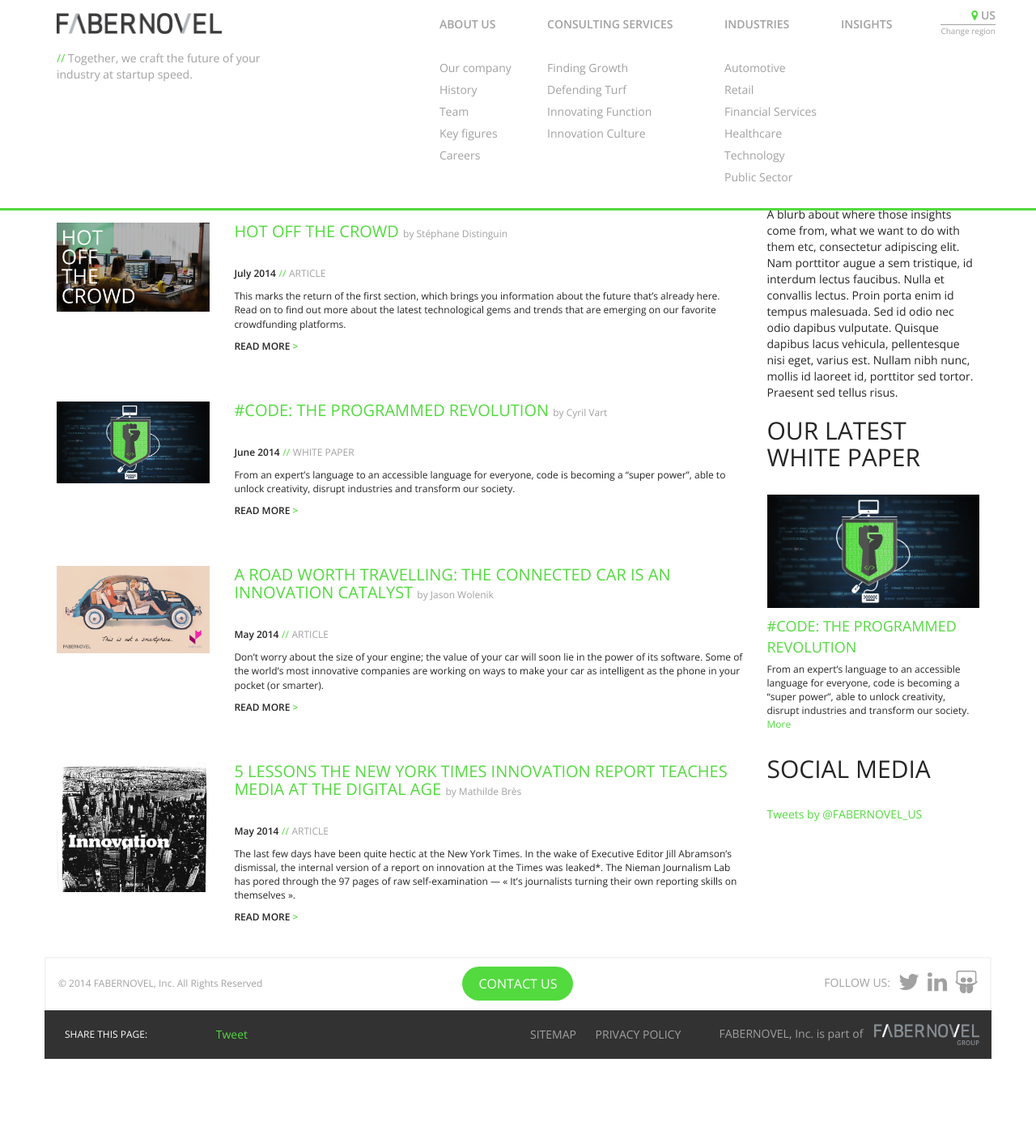
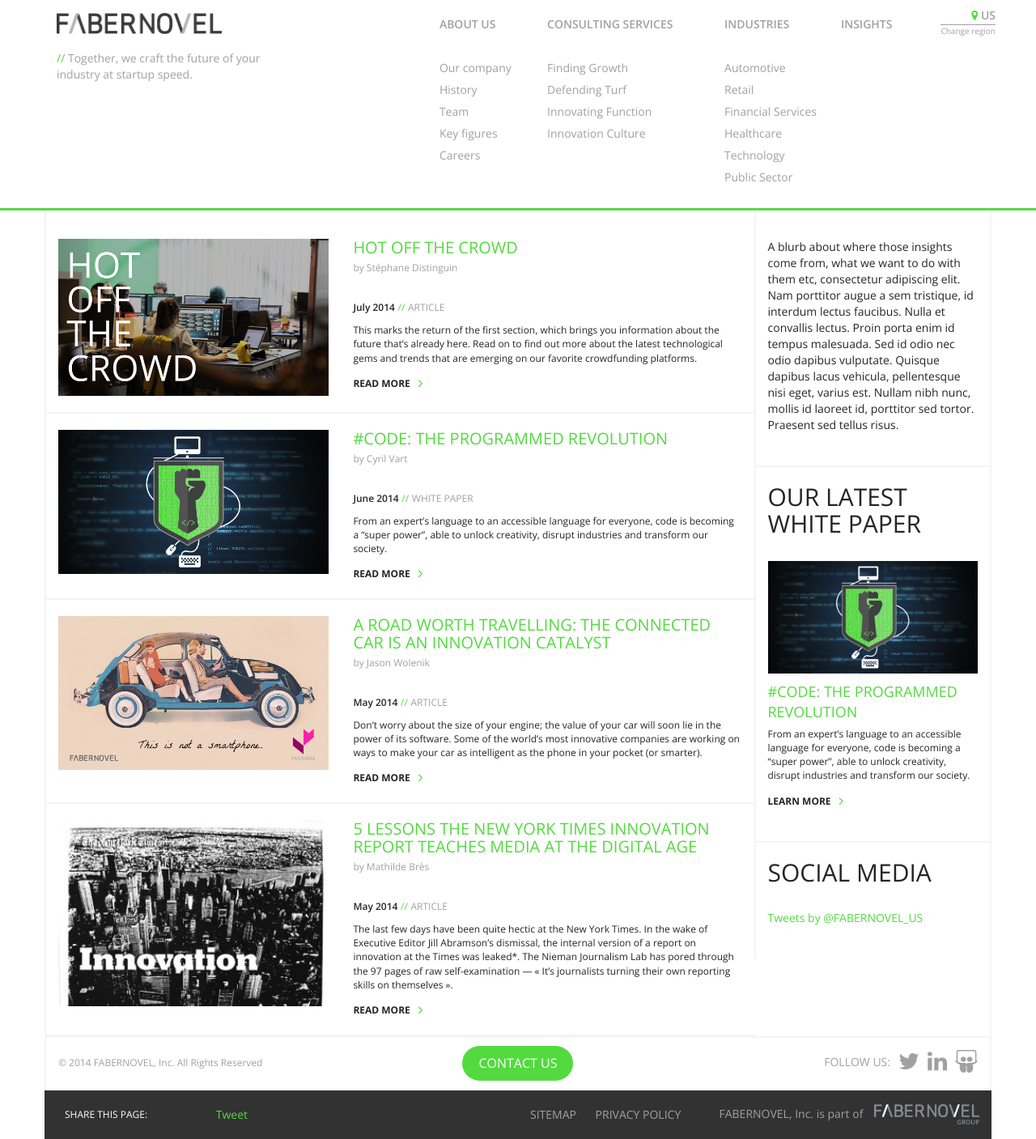
Before and after one commit to jasonwolenik/fabernovel-us, a Jekyll site: the page built from insights/index.html, in a window 1280 px wide. Shown: the whole page at 81% size. Built offline with Jekyll 4.4.1, drawn with Linux system fonts in a browser that asks for light colours; nearby versions of some CDN libraries; comment, search, counter and statistics services are not loaded; before the commit the page ends 1308 px from its top, so only the background shows below that.

Commit message:
add about style and insights

```diff
--- a/_includes/footer.html
+++ b/_includes/footer.html
@@ -27,7 +27,7 @@
           <li><a href="{{ site.baseurl }}/sitemap/">Sitemap</a></li>
           <li><a href="{{ site.baseurl }}/privacy-policy/">Privacy Policy</a></li>
         </ul>
-        <p class="fabernovel-group">FABERNOVEL, Inc. is part of <img src="/img/logo_fabernovel_group.png" width="130"></p>
+        <p class="fabernovel-group">FABERNOVEL, Inc. is part of <img src="{{ site.baseurl }}/img/logo_fabernovel_group.png" width="130"></p>
       </div>
     </div>
   </div>
--- a/_layouts/insights.html
+++ b/_layouts/insights.html
@@ -11,13 +11,13 @@
 
 <div class="container">
 
-	<div class="row">
-		<div class="col-md-9">
+	<div class="row border-row">
+		<div class="col-md-9 padding-top-20">
 			{{ content }}
 		</div>
-		<div class="col-md-3 sidebar insights-sidebar">
-			<div class="row">
-				<div class="col-md-12">
+		<div class="col-md-3 sidebar insights-sidebar padding-top-40">
+			<div class="row fabernovel-border-bottom">
+				<div class="col-md-12 padding-bottom-40">
 					A blurb about where those insights come from, what we want to do with them etc, consectetur adipiscing elit. Nam porttitor augue a sem tristique, id interdum lectus faucibus. Nulla et convallis lectus. Proin porta enim id tempus malesuada. Sed id odio nec odio dapibus vulputate. Quisque dapibus lacus vehicula, pellentesque nisi eget, varius est. Nullam nibh nunc, mollis id laoreet id, porttitor sed tortor. Praesent sed tellus risus.
 				</div>
 			</div>
@@ -28,14 +28,15 @@
 				</div>
 			</div>
 
-			<div class="row">
+			<div class="row fabernovel-border-bottom padding-bottom-40">
 				<div class="col-md-12">
 					{% for post in site.categories.insights %}
 						{% for tag in post.tags %}
 							{% if tag == "White Paper" %}
 								<center><a href="{{ post.url }}"><img src="{{ site.baseurl }}/{{ post.img }}" class="white-paper-img"></a></center>
 								<p class="white-paper-title"><a href="{{ site.baseurl }}{{ post.url }}">{{ post.title }}</a></p>
-								<p class="white-paper-excerpt">{{ post.excerpt }} <a href="{{ site.baseurl }}{{ post.url }}">More</a></p>
+								<p class="white-paper-excerpt">{{ post.excerpt }}</p>
+								<a href="{{ site.baseurl }}{{ post.url }}" class="link-more">Learn More</a>
 								{% break %}
 							{% endif %}
 						{% endfor %}
@@ -48,7 +49,7 @@
 					<h2>Social Media</h2>
 				</div>
 			</div>
-			<div class="row">
+			<div class="row padding-bottom-40">
 				<div class="col-md-12">
 				<a class="twitter-timeline" href="https://twitter.com/FABERNOVEL_US" data-widget-id="502573683949309952">Tweets by @FABERNOVEL_US</a>
 				<script>!function(d,s,id){var js,fjs=d.getElementsByTagName(s)[0],p=/^http:/.test(d.location)?'http':'https';if(!d.getElementById(id)){js=d.createElement(s);js.id=id;js.src=p+"://platform.twitter.com/widgets.js";fjs.parentNode.insertBefore(js,fjs);}}(document,"script","twitter-wjs");</script>
--- a/assets/css/main.css
+++ b/assets/css/main.css
@@ -32,12 +32,24 @@
   border-left:2px solid #f4f4f4;
   border-right:2px solid #f4f4f4;
 }
+.fabernovel-border-left{
+  border-left:2px solid #f4f4f4;
+}
+.fabernovel-border-bottom{
+  border-bottom:2px solid #f4f4f4;
+}
 
 .padding-top-20{
   padding-top: 20px;
 }
 .padding-top-40{
   padding-top: 40px;
+}
+.padding-bottom-20{
+  padding-bottom: 20px;
+}
+.padding-bottom-40{
+  padding-bottom: 40px;
 }
 
 h1, h2, h3{
@@ -495,22 +507,6 @@
   position: absolute;
 }
 
-article .social-nav{
-  margin-top: 20px;
-  list-style-type: none;
-  padding: 0;
-  float: right;
-}
-article .fb-like{
-  margin-top: -20px;
-  position: absolute;
-}
-
-article .social-nav li{
-  display: inline-block;
-  margin-right: 10px;
-}
-
 /* Home */
 .highlights-vertical-box{
   min-height: 500px;
@@ -562,6 +558,10 @@
 
 /* SIDE BAR */
 
+.sidebar{
+  border-left: 2px solid #f4f4f4;
+}
+
 .insights-sidebar .white-paper-img{
   width:100%;
   height:auto;
@@ -581,17 +581,19 @@
 
 /* Index view */
 
-article.article-list{
-  margin-bottom: 30px;
+article.article-list .row{
+  padding-bottom: 20px;
 }
 
 article .article-thumbnail{
-  max-height: 180px;
+  max-height: 250px;
   overflow: hidden;
 }
 
 article .article-thumbnail img{
+  margin: 0;
   margin-top: 20px;
+  margin-bottom: 0;
   height:auto;
   width: 100%;
   position: relative;
@@ -607,6 +609,9 @@
   font-size: 12px;
   text-transform: none;
 }
+.article-list h3 a:hover{
+  color:rgb(37,37,37);
+}
 
 
 
@@ -614,31 +619,99 @@
   color: rgb(37,37,37);
 }
 
-article .post-link{
-  color:#53da3f;
-  font-size: 12px;
-  text-transform: uppercase;
-  font-weight: 600;
+/* Single view */
+
+.article-single{
+  padding-bottom: 40px;
 }
 
-article .post-link a{
-  color:rgb(37,37,37);
-}
-
-/* Single view */
-
-article h2{
+.article-single h2{
   font-size: 35px;
   font-weight: 300;
   text-transform: uppercase;
 }
 
-article .post-author{
+.article-left-sidebar .article-date{
+  margin: 0;
+  font-weight: 600;
+  font-size: 16px;
+}
+
+.article-left-sidebar .article-author{
+  margin: 0;
+  margin-bottom: 20px;
+  text-transform: uppercase;
+  color:#a1a1a1;
+  font-size: 16px;
+}
+
+.article-left-sidebar .social-nav{
+  padding: 0;
+  list-style: none;
+  margin-bottom: 20px;
+}
+
+.article-left-sidebar .social-nav li{
+  margin-bottom: 10px;
+}
+
+/*ABOUT*/
+
+.about-nav{
+  list-style: none;
+  float: right;
+}
+.about-nav li{
+  text-align: right;
+  margin-top: 10px;
+}
+
+.about-nav a{
+  color:#a1a1a1;
+  text-transform: uppercase;
+  padding-right: 12px;
+  font-size: 12px;
+}
+.about-nav a:hover{
+  color:#53da3f;
+}
+.about-nav a.active{
+  color:#53da3f;
+  border:2px solid rgb(37,37,37);
+  border-radius: 20px;
+  padding: 3px 10px;
+}
+
+
+/* SIDEBAR CONTACT */
+.contact-img{
+  width:75px;
+  margin-left: 20px;
+}
+.contact-name{
+  font-weight: 300;
+  font-size:30px;
+  margin-bottom: 0px;
+  margin-left: 20px;
+}
+.contact-title{
   font-size: 12px;
   color:#a1a1a1;
+  text-transform: uppercase;
+  margin-top: 0px;
+  margin-bottom: 20px;
+  margin-left: 20px;
 }
-
-article .dateline{
-  margin-top: 20px;
-  margin-bottom: 50px;
+a.contact-button{
+  color:white;
+  font-size: 12px;
+  font-weight: 600;
+  background-color: #53da3f;
+  border-radius: 20px;
+  padding: 7px 20px;
+  text-transform: uppercase;
+  margin-left: 20px;
 }
+a.contact-button:hover{
+  background-color: rgb(37,37,37);
+}
--- a/insights/index.html
+++ b/insights/index.html
@@ -7,15 +7,15 @@
 
 {% for post in site.categories.insights %}
 	<article class="article-list">
-		<div class="row">
-			<div class="col-md-3 article-thumbnail">
+		<div class="row fabernovel-border-bottom">
+			<div class="col-md-5 article-thumbnail">
 				<a href="{{ site.baseurl }}{{ post.url }}"><img src="{{ site.baseurl }}/{{post.img}}"></a>
 			</div>
-			<div class="col-md-9">
-				<h3><a href="{{ site.baseurl }}{{ post.url }}">{{ post.title }}</a> <small>by {{ post.author }}</small></h3>
+			<div class="col-md-7">
+				<h3><a href="{{ site.baseurl }}{{ post.url }}">{{ post.title }}</a><br /><small>by {{ post.author }}</small></h3>
 				<p><span class="date">{{ post.date | date: "%B %Y" }}</span> <span style="color:#53da3f; font-size:12px;">//</span> <span class="post-type">{{ post.tags.last }}</span>	</p>
 				<p class="post-excerpt">{{ post.excerpt }}</p>
-				<p class="post-link"><a href="{{ site.baseurl }}{{ post.url }}">Read more</a> ></p>
+				<a href="{{ site.baseurl }}{{ post.url }}" class="link-more">Read more</a>
 			</div>
 		</div>
 	</article>
```
Also changed, not shown: _layouts/about.html (+12 -19 lines), _layouts/insights-single.html (+19 -19 lines), about/key-figures.html (deleted, +0 -9 lines), img/JasonWolenik_circle.png (added).
